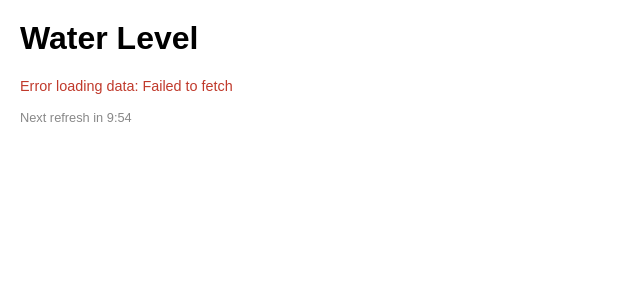
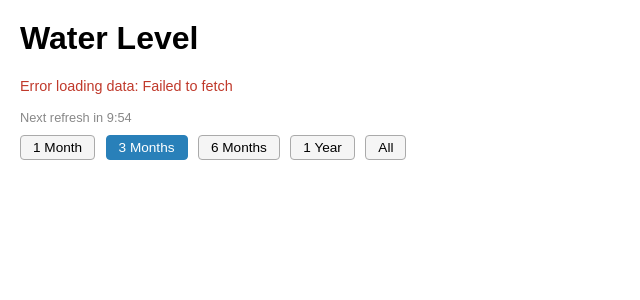
Before and after one commit to Fjordo/fjordoprj-wpl, a PHP site: page /index.html in a window 1280 px wide. Shown: the top 300 px of the page, without its empty margins (0-640 px from the left). Run offline with PHP 8.4, Linux system fonts and the light colour scheme.

Commit message:
feat(dashboard): add time-range controls (1M / 3M / 6M / 1Y / All)
rest.php now accepts a ?range= query parameter (1m, 3m, 6m, 1y, all)
with a whitelist to prevent injection; default remains 3 months.
The dashboard shows a button group that updates currentRange and
reloads the chart data without re-initialising the Highcharts instance.

```diff
--- a/wpl/css/wpl.css
+++ b/wpl/css/wpl.css
@@ -17,3 +17,23 @@ body {
     width: 100%;
     height: 400px;
 }
+
+#range-controls {
+    margin: 10px 0;
+}
+
+.range-btn {
+    margin-right: 6px;
+    padding: 4px 12px;
+    border: 1px solid #aaa;
+    border-radius: 4px;
+    background: #f5f5f5;
+    cursor: pointer;
+    font-size: 0.85em;
+}
+
+.range-btn.active {
+    background: #2980b9;
+    color: #fff;
+    border-color: #2980b9;
+}
--- a/wpl/index.html
+++ b/wpl/index.html
@@ -20,17 +20,27 @@
 
     <div id="last-update-status">Loading...</div>
     <div id="refresh-countdown"></div>
+
+    <div id="range-controls">
+        <button type="button" class="range-btn" data-range="1m">1 Month</button>
+        <button type="button" class="range-btn active" data-range="3m">3 Months</button>
+        <button type="button" class="range-btn" data-range="6m">6 Months</button>
+        <button type="button" class="range-btn" data-range="1y">1 Year</button>
+        <button type="button" class="range-btn" data-range="all">All</button>
+    </div>
+
     <div id="container"></div>
 
     <script>
         var chart;
         var countdown;
         var countdownSecs = REFRESH_INTERVAL_MS / 1000;
+        var currentRange = '3m';
 
-        var API_URL = "https://fjordoprj.altervista.org/wpl/rest.php/my_fjordoprj/";
+        var API_BASE = "https://fjordoprj.altervista.org/wpl/rest.php/my_fjordoprj/";
 
         function loadData() {
-            fetch(API_URL)
+            fetch(API_BASE + '?range=' + currentRange)
                 .then(function (r) { return r.json(); })
                 .then(function (data) {
                     updateStatus(data);
@@ -121,7 +131,21 @@
                 'Next refresh in ' + m + ':' + (s < 10 ? '0' : '') + s;
         }
 
-        document.addEventListener('DOMContentLoaded', loadData);
+        document.addEventListener('DOMContentLoaded', function () {
+            // Wire up range buttons
+            document.querySelectorAll('.range-btn').forEach(function (btn) {
+                btn.addEventListener('click', function () {
+                    document.querySelectorAll('.range-btn').forEach(function (b) {
+                        b.classList.remove('active');
+                    });
+                    btn.classList.add('active');
+                    currentRange = btn.getAttribute('data-range');
+                    loadData();
+                });
+            });
+
+            loadData();
+        });
     </script>
 </body>
 
```
Also changed, not shown: wpl/rest.php (+21 -4 lines).
